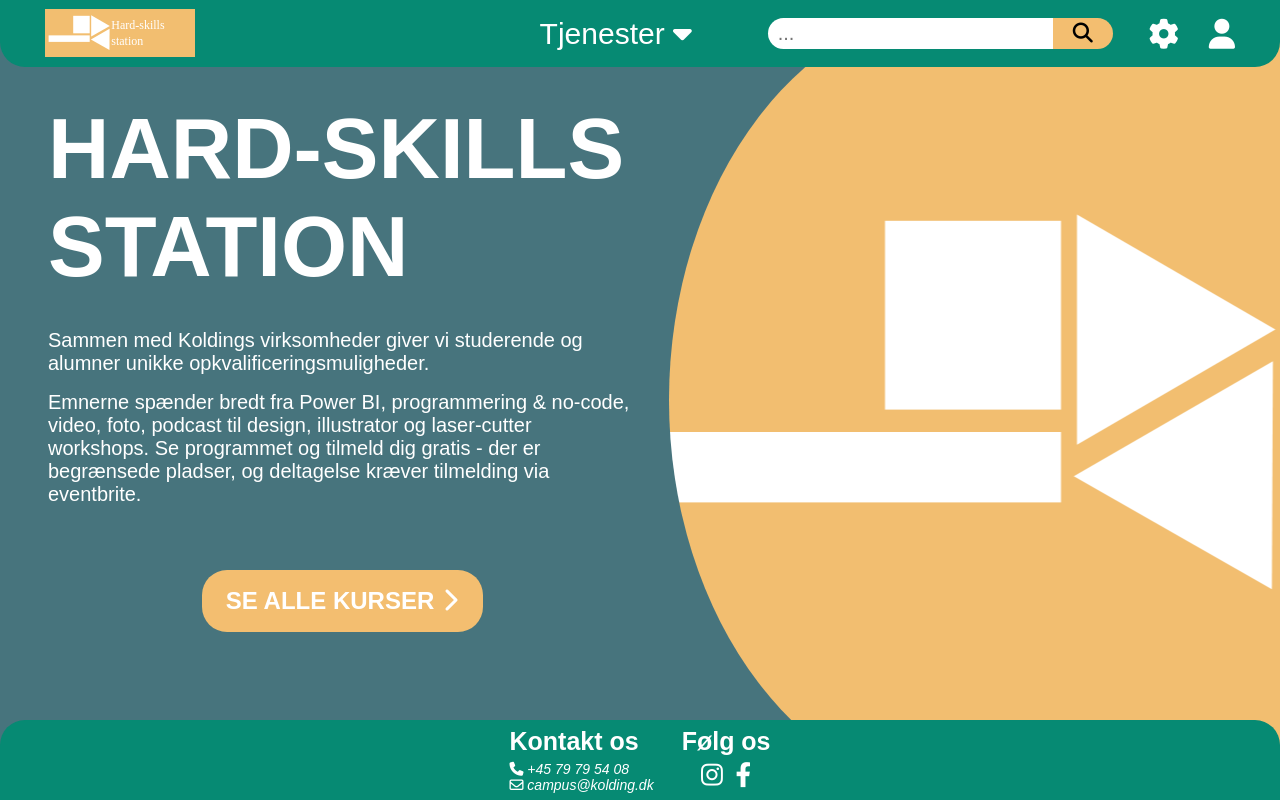
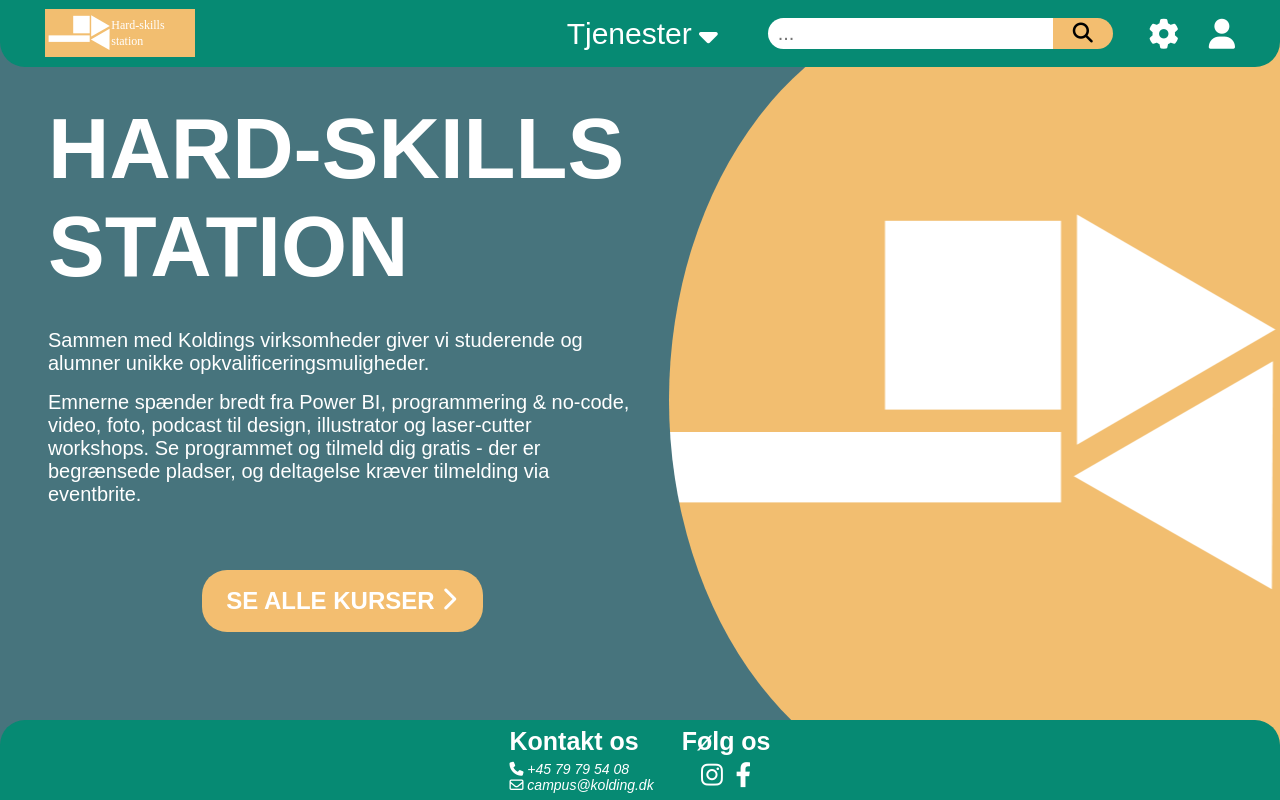
Before and after one commit to Hard-skills-station-eksamensprojekt/Hard-skills-station, a plain HTML site: page Frontend/index.html in a window 1280 px wide. Drawn offline with Linux system fonts and the light colour scheme; no server answers.

Commit message:
Minor CSS adjustments
-Fixed undesired removal of icons when translating the website, by making those icons pseudo-elements
-Altered hover effects to accomodate for the new icons

```diff
--- a/Frontend/index.html
+++ b/Frontend/index.html
@@ -34,7 +34,7 @@
       </a>
       <nav id="mainNav">
         <div id="subNavWrapper">
-          <p id="dropDownMenu">Tjenester <i class="fa fa-caret-down"></i></p>
+          <p id="dropDownMenu">Tjenester</p>
           <nav id="subNav" class="roundedEdge">
             <ul>
               <li><a id="workshops" href="workshops.html">Workshops</a></li>
@@ -84,10 +84,7 @@
             Se programmet og tilmeld dig gratis - der er begrænsede pladser, og deltagelse
             kræver tilmelding via eventbrite.
           </p>
-          <a href="courses.html" id="mainCTA" class="CTAbtn">
-          SE ALLE KURSER
-          <i class="fa fa-chevron-right"></i>
-          </a>
+          <a href="courses.html" id="mainCTA" class="CTAbtn">SE ALLE KURSER</a>
         </section>
         <aside id="bckSlider">
           <div id="data-container"></div> <!--Info fra database fyldes heri-->
--- a/Frontend/styles.css
+++ b/Frontend/styles.css
@@ -167,9 +167,20 @@ h1 {
 
 }
 #mainCTA {
+    position: relative;
     font-size: 24px;
-    padding: 0.7em 1em;
+    transition: 300ms ease-in-out;
+    padding: 0.7em 2em 0.7em 1em;
     margin: 2em 0 0 0;
+}
+#mainCTA::after {
+    position: absolute;
+    right: 25px;
+    transition: 400ms ease-in-out;
+    transform: rotate(0deg);
+    font-family: "Font Awesome 5 Free";
+    content: "\f054";
+    font-weight: 900;
 }
 
 .switch {
@@ -339,9 +350,19 @@ footer h3 {
         align-items: center;
     }
 
-    #dropDownMenu i {
+    #dropDownMenu {
+        display: flex;
+        position: relative;
+    }
+    #dropDownMenu::after {
+        position: absolute;
+        right: -26px;
+        bottom: 0;
         transition: 400ms ease-in-out;
         transform: rotate(0deg);
+        font-family: "Font Awesome 5 Free";
+        content: "\f0d7";
+        font-weight: 900;
     }
     #subNav {
         display: none;
@@ -434,12 +455,11 @@ footer h3 {
         text-align: left;
     }
 
-    #mainCTA > i {
-        transition: 300ms ease-in-out;
-        margin: 0;
+    #mainCTA:hover::after {
+        right: 20px;
     }
-    #mainCTA:hover > i {
-        margin: 0 0 0 15px;
+    #mainCTA:hover {
+        padding: 0.7em 3em 0.7em 1em;
     }
 
     #dropDownMenu:hover, #searchBtn:hover, #mainNav i:hover {
@@ -449,7 +469,7 @@ footer h3 {
         transition: 200ms;
         transform: scale(1.05);
     }
-    #subNavWrapper:hover * i {
+    #subNavWrapper:hover #dropDownMenu::after {
         transform: rotate(180deg);
     }
     #subNavWrapper:hover > #subNav {
```
